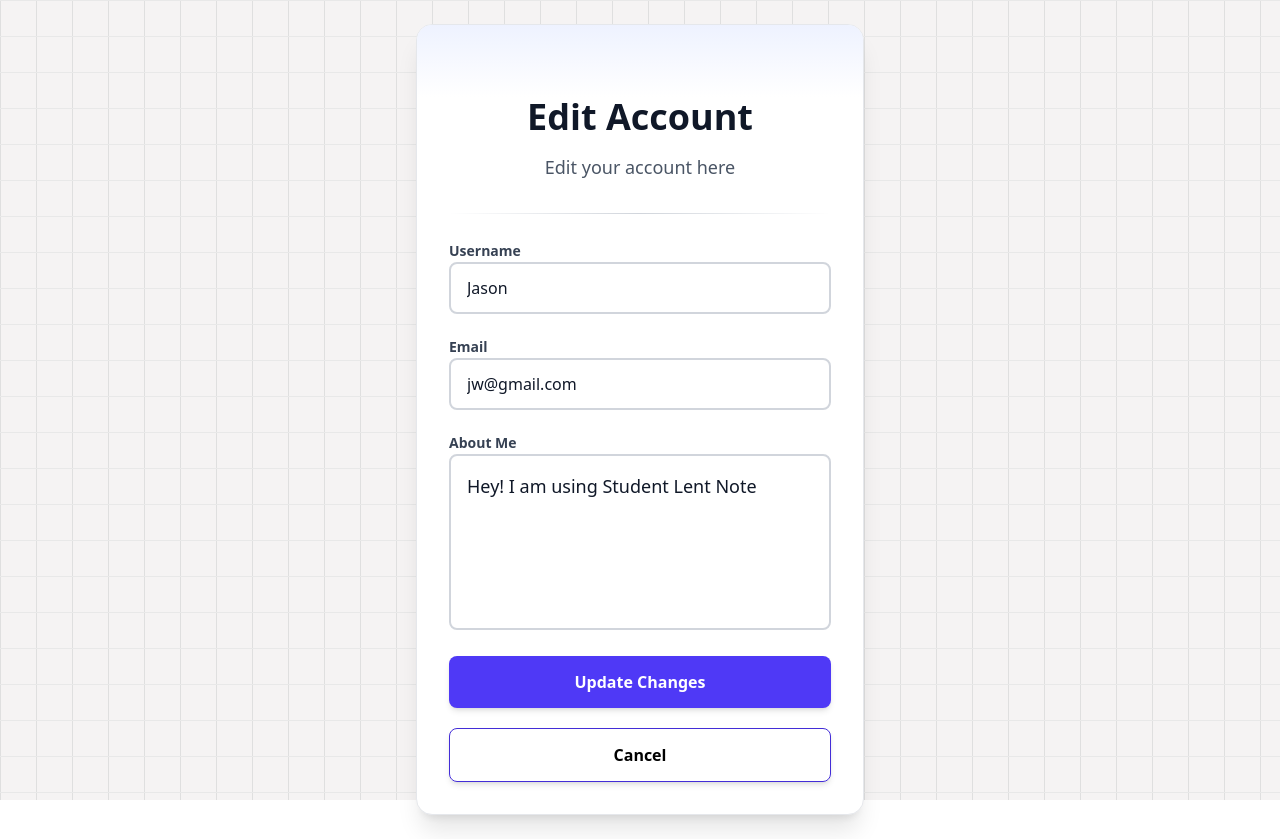
After one commit to joanallysen/Lend-Student-Note, a Flask app: page /edit_account in a window 1280 px wide. The commit adds this page. Run offline with Flask 3, Linux system fonts and the light colour scheme; a user stored in the database is signed in.

Commit message:
1. Make the price sale or price to -1 if not used 2. Added edit account information

```diff
--- a/app.py
+++ b/app.py
@@ -173,6 +173,38 @@ def signup():
 
     return render_template('signup.html')
 
+@app.route('/edit_account', methods=['GET', 'POST'])
+def edit_account():
+    user_id = session['user_id']
+    user = User.query.get(user_id)
+    if request.method == 'POST':
+        username = request.form.get('username')
+        email = request.form.get('email')
+        about = request.form.get('about')
+
+        # check if username exist
+        existing_users = User.query.filter_by(username=username).all()
+        if len(existing_users) > 1 or (len(existing_users) == 1 and existing_users[0].user_id != user_id):
+            flash('Username already exists!', 'error')
+            return redirect(url_for('edit_account'))
+
+        # chcek if email exists
+        existing_emails = User.query.filter_by(email=email).all()
+        if len(existing_emails) > 1 or (len(existing_emails) == 1 and existing_emails[0].user_id != user_id):
+            flash('Email already exists!', 'error')
+            return redirect(url_for('edit_account'))
+
+        user = User.query.get_or_404(user_id)
+        user.username = username
+        user.email = email
+        user.about = about
+
+        db.session.commit()
+        flash('Account edited successfully!', 'success')
+        return redirect(url_for('dashboard'))
+
+    return render_template('edit_account.html', user=user)
+
 @app.route('/login', methods=['GET', 'POST'])
 def login():
     if request.method == 'POST':
--- a/routes/notes_bp.py
+++ b/routes/notes_bp.py
@@ -63,8 +63,8 @@ def add_note():
                 image_filename = add_image(),
                 title=request.form.get('title'),
                 isbn=request.form.get('isbn'),
-                price = request.form.get('price') or 0,
-                price_sale = request.form.get('price_sale') or 0,
+                price = request.form.get('price') or -1,
+                price_sale = request.form.get('price_sale') or -1,
                 description = request.form.get('description'),
                 condition = request.form.get('condition'),
                 pickup_location = request.form.get('pickup_location'),
@@ -103,8 +103,8 @@ def update_note(note_id):
         note.image_filename = update_image(note)
         note.title = request.form.get('title')
         note.isbn = request.form.get('isbn')
-        note.price = request.form.get('price') or 0
-        note.price_sale = request.form.get('price_sale') or 0
+        note.price = request.form.get('price') or -1
+        note.price_sale = request.form.get('price_sale') or -1
         note.description = request.form.get('description')
         note.condition = request.form.get('condition')
         note.pickup_location = request.form.get('pickup_location')
--- a/templates/detail.html
+++ b/templates/detail.html
@@ -340,9 +340,6 @@
                                 <path stroke-linecap="round" stroke-linejoin="round" stroke-width="2" d="M8 12h.01M12 12h.01M16 12h.01M21 12c0 4.418-4.03 8-9 8a9.863 9.863 0 01-4.255-.949L3 20l1.395-3.72C3.512 15.042 3 13.574 3 12c0-4.418 4.03-8 9-8s9 3.582 9 8z"></path>
                             </svg>
                             <h2 class="text-2xl font-bold text-gray-700 mb-3">No Reviews Yet</h2>
-                            <p class="text-gray-500 mb-8 text-center max-w-md">
-                                Be the first to share your thoughts!
-                            </p>
                         </div>
                     {% endif %}
                 </div>
--- /dev/null
+++ b/templates/edit_account.html
@@ -0,0 +1,91 @@
+{% import 'components/pop_up_message.html' as pop_up %}
+<!DOCTYPE html>
+<html lang="en">
+<head>
+    <meta charset="UTF-8">
+    <meta name="viewport" content="width=device-width, initial-scale=1.0">
+    <script src="https://cdn.jsdelivr.net/npm/@tailwindcss/browser@4"></script>
+    <title>Edit Account - Student Lend Note</title>
+</head>
+<body class="min-h-screen bg-white flex items-center justify-center p-6">
+    {% include '/components/bg.html' %}
+    {{pop_up.pop_up_message()}}
+
+    <!-- Main edit account container -->
+    <div class="relative z-10 w-full max-w-md">
+
+        <!-- edit account Card -->
+        <div class="bg-white rounded-2xl shadow-xl border border-gray-200 overflow-hidden">
+
+            <!-- Header -->
+            <div class="pt-12 pb-6 flex justify-center bg-linear-to-b from-indigo-50 to-white">
+            </div>
+
+            <!-- edit account Message -->
+            <div class="px-8 pb-8 text-center space-y-4">
+                <h1 class="text-gray-900 text-4xl font-bold">
+                    Edit Account
+                </h1>
+                <p class="text-gray-600 text-lg">
+                    Edit your account here
+                </p>
+            </div>
+
+            <!-- Divider -->
+            <div class="px-8 pb-6">
+                <div class="h-px bg-linear-to-r from-transparent via-gray-300 to-transparent"></div>
+            </div>
+
+            <!-- Form -->
+            <form method="POST" action="{{ url_for('edit_account') }}" class="px-8 pb-8 space-y-5">
+
+                <!-- Username Field -->
+                <div class="space-y-2">
+                    <label class="text-sm font-semibold text-gray-700">Username</label>
+                    <input
+                        type="text"
+                        name="username"
+                        required
+                        placeholder="coolstudent123"
+                        value="{{user.username}}"
+                        class="w-full px-4 py-3 bg-white border-2 border-gray-300 rounded-lg text-gray-900 placeholder-gray-400 focus:outline-none focus:border-indigo-500 focus:ring-2 focus:ring-indigo-200 transition-all">
+                </div>
+
+                <!-- Email Field -->
+                <div class="space-y-2">
+                    <label class="text-sm font-semibold text-gray-700">Email</label>
+                    <input
+                        type="email"
+                        name="email"
+                        required
+                        value="{{user.email}}"
+                        placeholder="student@gmail.com"
+                        class="w-full px-4 py-3 bg-white border-2 border-gray-300 rounded-lg text-gray-900 placeholder-gray-400 focus:outline-none focus:border-indigo-500 focus:ring-2 focus:ring-indigo-200 transition-all">
+                </div>
+
+
+                <!-- About -->
+                <div class="space-y-2">
+                    <label class="text-sm font-semibold text-gray-700" for="about">About Me</label>
+                    <textarea
+                        name="about"
+                        required
+                        placeholder="Tell us about yourself..."
+                        class="w-full px-4 py-4 text-lg bg-white border-2 border-gray-300 rounded-lg text-gray-900 placeholder-gray-400 focus:outline-none focus:border-indigo-500 focus:ring-2 focus:ring-indigo-200 transition-all resize-none"
+                        rows="5">{{ user.about }}</textarea>
+                </div>
+
+                <button type="submit" class="cursor-pointer w-full bg-indigo-600 hover:bg-indigo-700 text-white font-semibold py-3.5 px-6 rounded-lg transition-all shadow-md hover:shadow-lg">
+                    Update Changes
+                </button>
+
+                <a href="/dashboard" class="block cursor-pointer w-full border-1 border-indigo-700 text-black font-semibold py-3.5 px-6 rounded-lg transition-all shadow-md hover:shadow-lg text-center">
+                    Cancel
+                </a>
+            </form>
+
+
+        </div>
+    </div>
+</body>
+</html>
```
Also changed, not shown: templates/components/macros.html (+6 -6 lines), templates/components/user_profile.html (+13 -2 lines), templates/preview.html (+21 -10 lines), instance/database.db.
